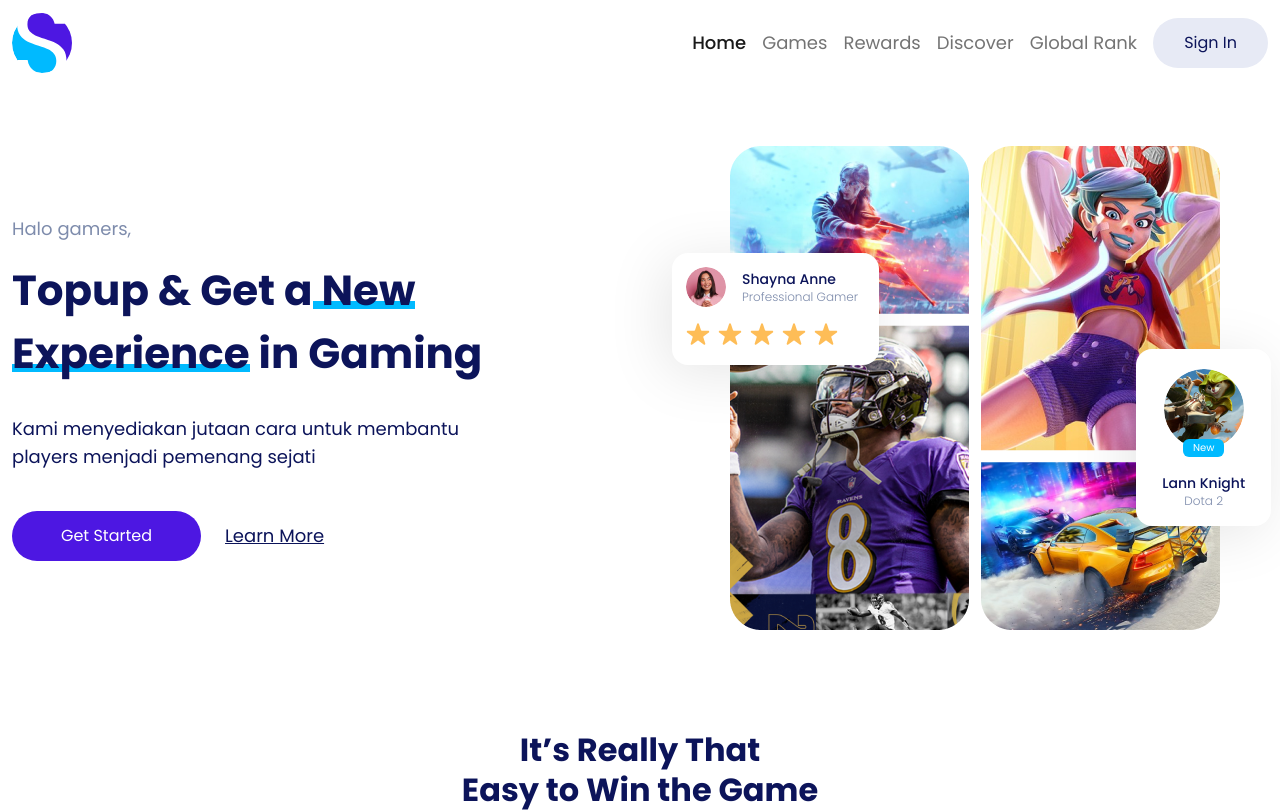
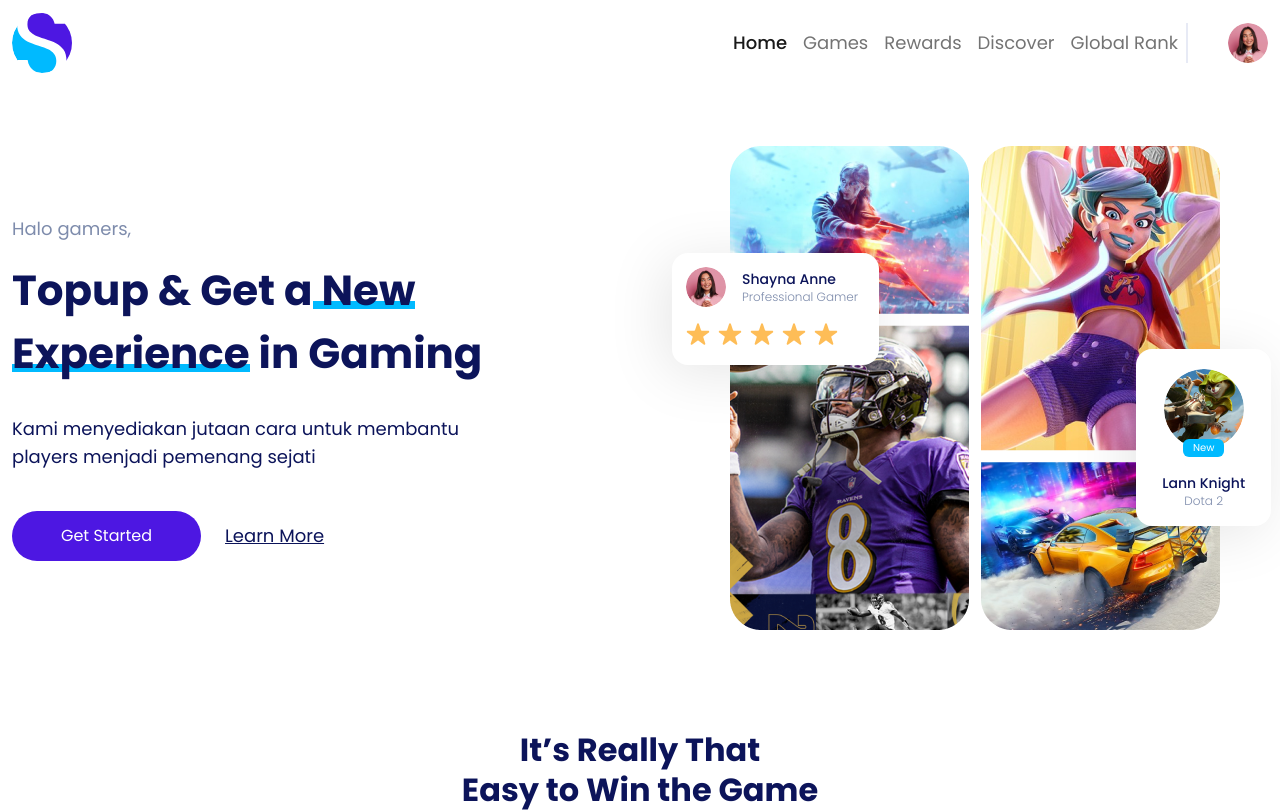
Before and after one commit to afrandormd/bakulgamers-client, a Next.js app: page / in a window 1280 px wide. Shown: the top 812 px of the page. Built offline with nearby package versions, Linux system fonts and the light colour scheme.

Commit message:
refactor: refactor login navbar component

```diff
--- /dev/null
+++ b/components/organisms/Navbar/Auth.tsx
@@ -0,0 +1,43 @@
+import Link from "next/link";
+
+interface AuthProps {
+    isLogin?: boolean;
+}
+
+export default function Auth(props: Partial<AuthProps>) {
+    const { isLogin } = props;
+    if (isLogin) {
+        return (
+            <li className="nav-item my-auto dropdown d-flex">
+                <div className="vertical-line d-lg-block d-none"></div>
+                <div>
+                    <a className="dropdown-toggle ms-lg-40" href="#" role="button" id="dropdownMenuLink"
+                        data-bs-toggle="dropdown" aria-expanded="false">
+                        <img src="/images/avatar-1.png" className="rounded-circle" width="40" height="40"
+                            alt="" />
+                    </a>
+
+                    <ul className="dropdown-menu border-0" aria-labelledby="dropdownMenuLink">
+                        <li>
+                            <Link href="/member" className="dropdown-item text-lg color-palette-2">My Profile</Link>
+                        </li>
+                        <li>
+                            <Link href="/" className="dropdown-item text-lg color-palette-2">Wallet</Link>
+                        </li>
+                        <li>
+                            <Link href="/member/edit-profile" className="dropdown-item text-lg color-palette-2">Account Settings</Link>
+                        </li>
+                        <li>
+                            <Link href="/sign-in" className="dropdown-item text-lg color-palette-2">Log Out</Link>
+                        </li>
+                    </ul>
+                </div>
+            </li>
+        )
+    }
+    return (
+        <li className="nav-item my-auto">
+            <Link href="/sign-in" className="btn btn-sign-in d-flex justify-content-center ms-lg-2 rounded-pill" role="button">Sign In</Link>
+        </li>
+    )
+}
--- /dev/null
+++ b/components/organisms/Navbar/ToggleMenu.tsx
@@ -0,0 +1,8 @@
+export default function ToggleMenu() {
+    return (
+        <button className="navbar-toggler" type="button" data-bs-toggle="collapse" data-bs-target="#navbarNav"
+            aria-controls="navbarNav" aria-expanded="false" aria-label="Toggle navigation">
+            <span className="navbar-toggler-icon"></span>
+        </button>
+    )
+}
--- a/components/organisms/Navbar/index.tsx
+++ b/components/organisms/Navbar/index.tsx
@@ -1,5 +1,7 @@
 import Image from "next/image";
 import Menu from "./Menu";
+import Auth from "./Auth";
+import ToggleMenu from "./ToggleMenu";
 
 export default function Navbar() {
     return (
@@ -10,10 +12,7 @@ export default function Navbar() {
                         <Image src="/icon/logo.svg" alt={"logo"} width={60} height={60} />
 
                     </a>
-                    <button className="navbar-toggler" type="button" data-bs-toggle="collapse" data-bs-target="#navbarNav"
-                        aria-controls="navbarNav" aria-expanded="false" aria-label="Toggle navigation">
-                        <span className="navbar-toggler-icon"></span>
-                    </button>
+                    <ToggleMenu />
                     <div className="collapse navbar-collapse" id="navbarNav">
                         <ul className="navbar-nav ms-auto text-lg gap-lg-0 gap-2">
                             <Menu title="Home" active />
@@ -21,11 +20,7 @@ export default function Navbar() {
                             <Menu title="Rewards" />
                             <Menu title="Discover" />
                             <Menu title="Global Rank" />
-                            <li className="nav-item my-auto">
-                                <a className="btn btn-sign-in d-flex justify-content-center ms-lg-2 rounded-pill"
-                                    href="./src/sign-in.html" role="button">Sign
-                                    In</a>
-                            </li>
+                            <Auth isLogin />
                         </ul>
                     </div>
                 </div>
--- a/pages/_app.tsx
+++ b/pages/_app.tsx
@@ -14,6 +14,7 @@ import '../styles/sidebar.css'
 import '../styles/transactions.css'
 import '../styles/transactions-detail.css'
 import '../styles/edit-profile.css'
+import '../styles/navbar-log-in.css'
 import type { AppProps } from 'next/app'
 
 function MyApp({ Component, pageProps }: AppProps) {
--- /dev/null
+++ b/styles/navbar-log-in.css
@@ -0,0 +1,65 @@
+/* Navbar */
+.navbar-light .navbar-nav .nav-link.active, .navbar-light .navbar-nav .show>.nav-link{
+    font-weight: 500;
+    color: #0C145A;
+}
+
+.navbar-light .navbar-nav .nav-link:hover{
+    color: #0C145A;
+}
+
+.navbar-light .navbar-nav .nav-link{
+    color: #7E8CAC;
+}
+
+.navbar-light .btn-sign-in{
+    color: #0C145A;
+    background-color: #E7EAF5;
+    padding: 0.75rem 1.875rem;
+}
+
+.navbar .dropdown-toggle::after{
+    display: none;
+}
+
+.navbar-expand-lg .navbar-nav .dropdown-menu{
+    right: 0;
+    left: auto;
+    padding-top: 0.75rem;
+    padding-bottom: 0.75rem;
+    margin-top: 1.25rem;
+    min-width: 210px;
+}
+
+.navbar ul.dropdown-menu{
+    border-radius: 1rem;
+    box-shadow: -8px 8px 58px 0px rgba(0, 0, 0, 0.1);
+}
+
+.navbar .dropdown-item{
+    transition: 0.2s;
+    padding: 0.5rem 1.25rem;
+}
+
+.navbar .dropdown-item:focus, .dropdown-item:hover{
+    color: #4D17E2;
+    text-decoration: underline;
+    background-color: transparent;
+}
+/*  */
+
+
+/* Large devices (desktops, 992px and up) */
+@media (min-width: 992px) {
+    /* Navbar */
+    .navbar-expand-lg .navbar-nav .nav-link {
+        padding-right: 1.25rem;
+        padding-left: 1.25rem;
+    }
+
+    .navbar .vertical-line{
+        border: 1px solid rgba(231, 234, 245, 1);
+        height: 40px;
+    }
+    /*  */
+ }
```
